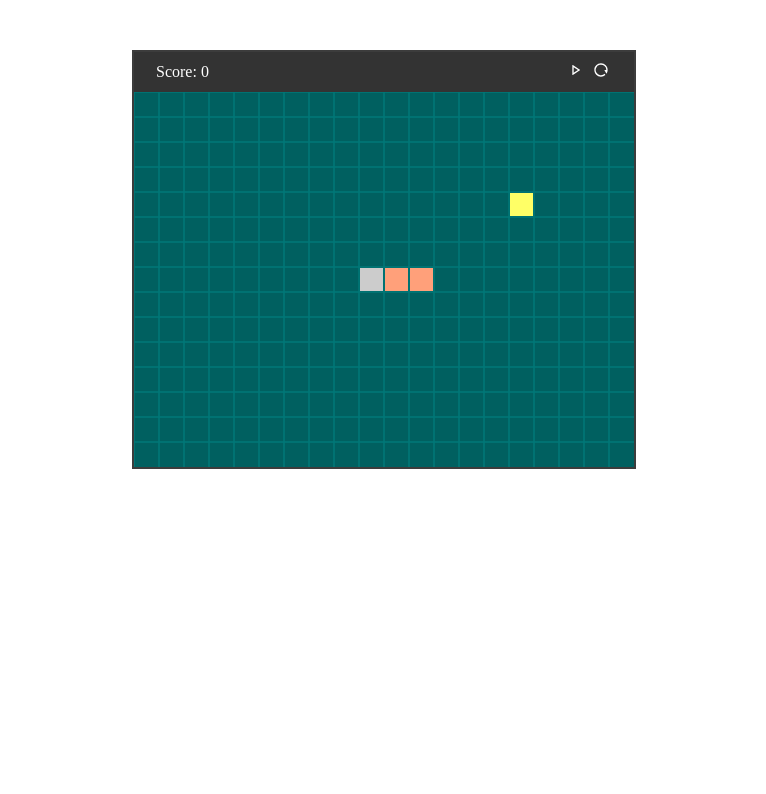
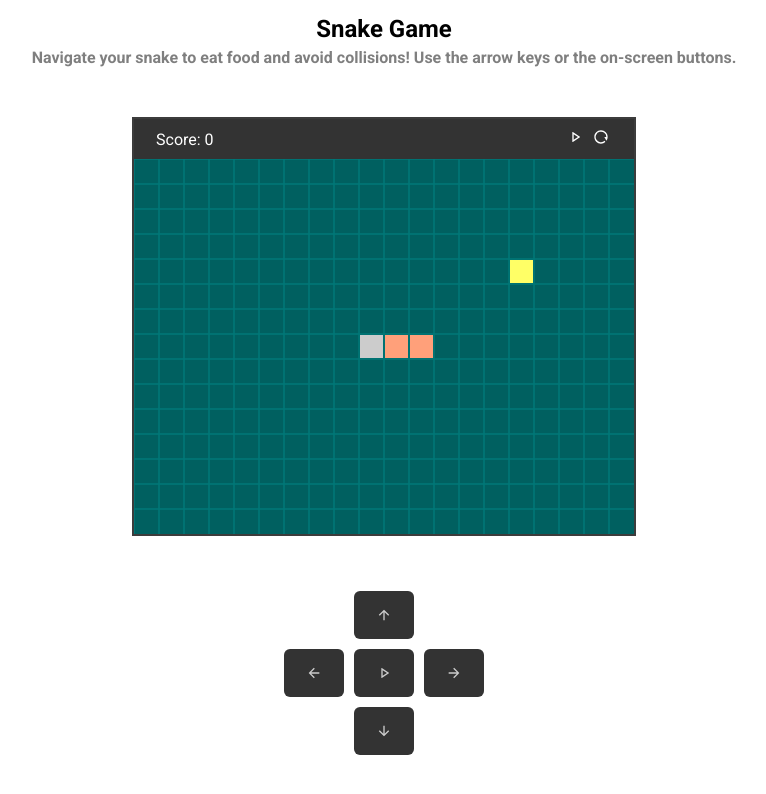
Before and after one commit to saquibshaikh14/snake-game-react, a React (Vite) app: page / in a window 1280 px wide. Shown: the top 794 px of the page, without its empty margins (256-1022 px from the left). Built offline with nearby package versions, Linux system fonts and the light colour scheme.

Commit message:
updated timer and added buttons

```diff
--- a/src/App.css
+++ b/src/App.css
@@ -44,3 +44,37 @@ ul.topbar-list-item{
 /* canvas.gameboard{
   background-color: #91c471;
 } */
+
+
+.navigation-buttons {
+  display: flex;
+  flex-direction: column;
+  align-items: center;
+}
+
+.row {
+  display: flex;
+  justify-content: center;
+  margin: 5px 0;
+}
+/*
+.navigation-buttons button {
+  margin: 0 10px;
+  padding: 10px 15px;
+  font-size: 16px;
+  cursor: pointer;
+} */
+
+.navigation-buttons .navigate-icon {
+  border-radius: 6px;
+  margin: 0 5px;
+  padding: 16px 22px;
+  font-size: 16px;
+  cursor: pointer;
+  color: #ccc;
+  background-color: #333;
+}
+
+.navigation-buttons .navigate-icon:active{
+  background-color: #ddd;
+}
--- a/src/App.tsx
+++ b/src/App.tsx
@@ -4,7 +4,6 @@ import './App.css';
 import SnakeBoard from './pages/SnakeBoard';
 
 function App() {
-
   return (
     <SnakeBoard/>
   )
--- a/src/Constants.ts
+++ b/src/Constants.ts
@@ -1,4 +1,8 @@
-export const WIDTH = 500; /*384 */;
+import helperFunctions from "./helper-functions";
+
+const isMobile = helperFunctions.checkForMobileDevice();
+
+export const WIDTH = isMobile ? 375 : 500;;
 export const HEIGHT = 375;
 export const BLOCK_SIZE = 25;
 
--- a/src/components/GameArea.tsx
+++ b/src/components/GameArea.tsx
@@ -37,6 +37,8 @@ export default function GameArea(props: GameAreaProps) {
 
   const canvasRef = useRef<HTMLCanvasElement>(null);
   const timerRef = useRef<number | null>(null);
+  const animationRef = useRef<number | null>(null);
+  const animationTimeRef = useRef<number>(0);
 
   //draw grid
   useEffect(() => {
@@ -148,18 +150,29 @@ export default function GameArea(props: GameAreaProps) {
     return () => {
       document.removeEventListener("keydown", _setSnakeMoveDirection)
     }
-  }, [snakeMoveDirection])
+  }, [gameState, snakeMoveDirection])
 
   useEffect(() => {
     if (!gameState) {
       return;
     }
 
-    timerRef.current = setInterval(() => {
+    const animate = (DOMHighResTimeStamp: number) => {
+      if((DOMHighResTimeStamp - animationTimeRef.current) > snakeSpeed*100){
+        animationTimeRef.current = DOMHighResTimeStamp;
         moveSnake();
-    }, 1000 / snakeSpeed);
+      }
+      animationRef.current = window.requestAnimationFrame(animate);
+    }
+    animationRef.current = window.requestAnimationFrame(animate);
 
-    return () => { timerRef && clearInterval(timerRef.current!) } //cleanup clear timer if any
+    return () => { animationRef.current && window.cancelAnimationFrame(animationRef.current) };
+
+    // timerRef.current = setInterval(() => {
+    //   moveSnake();
+    // }, 1000 / snakeSpeed);
+
+    // return () => { timerRef && clearInterval(timerRef.current!) } //cleanup clear timer if any
 
   }, [gameState, snakeMoveDirection, snakePos])
 
@@ -273,30 +286,39 @@ export default function GameArea(props: GameAreaProps) {
 
   const _setSnakeMoveDirection = (event: KeyboardEvent): void => {
     switch (event.key) {
-      case 'ArrowDown':
-        if (snakeMoveDirection !== 'ArrowUp') {
+      case 'ArrowDown': {
+          if (snakeMoveDirection !== 'ArrowUp'){
             // setSnakeMoveDirection('ArrowDown');
             DIRECTION_BUFFER.push('ArrowDown')
           }
           break;
-      case 'ArrowLeft':
-        if (snakeMoveDirection !== 'ArrowRight') {
+        }
+      case 'ArrowLeft': {
+          if (snakeMoveDirection !== 'ArrowRight'){
             // setSnakeMoveDirection('ArrowLeft');
             DIRECTION_BUFFER.push('ArrowLeft')
           }
+
           break;
-      case 'ArrowUp':
-        if (snakeMoveDirection !== 'ArrowDown') {
+        }
+      case 'ArrowUp': {
+          if (snakeMoveDirection !== 'ArrowDown'){
             // setSnakeMoveDirection('ArrowUp');
             DIRECTION_BUFFER.push('ArrowUp')
           }
           break;
-      case 'ArrowRight':
-        if (snakeMoveDirection !== 'ArrowLeft') {
+        }
+      case 'ArrowRight': {
+          if (snakeMoveDirection !== 'ArrowLeft'){
             // setSnakeMoveDirection('ArrowRight');
             DIRECTION_BUFFER.push('ArrowRight')
           }
           break;
+        }
+      case ' ': {
+        updateGameState(!gameState);
+        break;
+      }
       default:
         break;
     }
@@ -305,11 +327,13 @@ export default function GameArea(props: GameAreaProps) {
   }
 
   return (
+    <>
       <div className="gamearea-container" style={{
         width: `${WIDTH}px`,
         height: `${HEIGHT}px`,
       }}>
         <canvas className="gameboard" ref={canvasRef} style={{ background: BOARD_BACKGROUND_COLOR }} width={WIDTH} height={HEIGHT}></canvas>
       </div>
+    </>
   )
 }
--- a/src/components/Topbar.tsx
+++ b/src/components/Topbar.tsx
@@ -1,5 +1,5 @@
-import React, { useCallback, useState } from 'react';
-import { RiPauseCircleLine, RiPauseLine, RiPlayLine, RiRestartLine } from 'react-icons/ri'
+import React, { useCallback } from 'react';
+import { RiPauseCircleLine, RiPlayLine, RiRestartLine } from 'react-icons/ri'
 import { TopbarProps } from '../types';
 
 export default function Topbar(props:TopbarProps) {
--- a/src/helper-functions.ts
+++ b/src/helper-functions.ts
@@ -63,9 +63,13 @@ const findEqualObjectInArray = (arr1: Record<string,any>[], matchObject: Record<
     return false;
 }
 
+const checkForMobileDevice = () => {
+    return /Mobi|Android/i.test(navigator.userAgent);
+  };
 
 export default {
     objectEqual,
     arrayLengthEqual,
-    findEqualObjectInArray
+    findEqualObjectInArray,
+    checkForMobileDevice
 }
--- a/src/index.css
+++ b/src/index.css
@@ -1,4 +1,12 @@
+@import url('https://fonts.googleapis.com/css2?family=Roboto:ital,wght@0,100;0,300;0,400;0,500;0,700;0,900;1,100;1,300;1,400;1,500;1,700;1,900&display=swap');
+
 *,body{
   padding: 0;
   margin: 0;
+  font-family: "Roboto", sans-serif;
+  font-style: normal;
 }
+
+body{
+  overflow: hidden;
+}
--- a/src/pages/SnakeBoard.tsx
+++ b/src/pages/SnakeBoard.tsx
@@ -1,21 +1,66 @@
-import {useState} from 'react';
+import {SyntheticEvent, useState} from 'react';
+import { RiPauseLine, RiPlayLine, RiArrowDownLine, RiArrowLeftLine, RiArrowRightLine, RiArrowUpLine } from 'react-icons/ri'
 
-import { WIDTH } from "../Constants";
 
 //Component import
 import GameArea from "../components/GameArea";
 import Topbar from "../components/Topbar";
+
+import helperFunctions from '../helper-functions';
 
 export default function SnakeBoard() {
 
   const [score, updateScore] = useState(0);
   const [gameState, updateGameState] = useState(false); //inital game should be in pause state
 
+  const handleNavigation = (event: SyntheticEvent) => {
+    var targetElement = event.target as HTMLElement;
+    var targetName = targetElement.getAttribute('name');
+    if(targetName === "navigate"){
+      var key = targetElement.getAttribute("data-navigate") ?? "";
+      triggerKeyPress(key);
+    }
+  }
+
+  const triggerKeyPress = (key: string) => {
+    const keyboardEvent = new KeyboardEvent('keydown', {key});
+    document.dispatchEvent(keyboardEvent);
+  }
 
   return (
-   <div className="main-container" style={{width: WIDTH + "px", border: "2px solid #3c3c3c"}}>
-      <Topbar score={score} gameState={gameState} updateGameState={updateGameState}/>
-      <GameArea score={score} updateScore={updateScore} gameState={gameState} updateGameState={updateGameState} />
+   <div style={{display: "flex", flexDirection: "column"}}>
+    <div>
+      {
+        helperFunctions.checkForMobileDevice()
+        ?
+        <>
+          <h4 style={{textAlign: "center", marginTop: "5px"}}>Snake Game</h4>
+          <h5 style={{textAlign: "center", marginTop: "2px", color: "#7f7f7f"}} >Navigate your snake to eat food and avoid collisions!</h5>
+        </>
+        :
+        <>
+          <h2 style={{textAlign: "center", marginTop: "15px"}}>Snake Game</h2>
+          <h4 style={{textAlign: "center", marginTop: "5px", color: "#7f7f7f"}} >Navigate your snake to eat food and avoid collisions! Use the arrow keys or the on-screen buttons.</h4>
+        </>
+      }
+    </div>
+    <div className="main-container" style={{ border: "2px solid #3c3c3c", ...helperFunctions.checkForMobileDevice() && {margin: "10px auto"}}}>
+        <Topbar score={score} gameState={gameState} updateGameState={updateGameState}/>
+        <GameArea score={score} updateScore={updateScore} gameState={gameState} updateGameState={updateGameState} />
+    </div>
+    <div className="navigation-buttons" onClick={handleNavigation}>
+        <div className="row">
+           <RiArrowUpLine name="navigate" className="navigate-icon" data-navigate="ArrowUp" />
+        </div>
+        <div className="row">
+            <RiArrowLeftLine name="navigate" className="navigate-icon" data-navigate="ArrowLeft" />
+            {gameState?<RiPauseLine  name="navigate" className="navigate-icon" data-navigate=" " />:<RiPlayLine name="navigate" className="navigate-icon" data-navigate=" " />}
+            <RiArrowRightLine name="navigate" className="navigate-icon" data-navigate="ArrowRight" />
+        </div>
+        <div className="row">
+              <RiArrowDownLine name="navigate" className="navigate-icon" data-navigate="ArrowDown" />
+        </div>
+    </div>
    </div>
   );
 }
```
Lines whose indentation alone changed are shown as unchanged.
